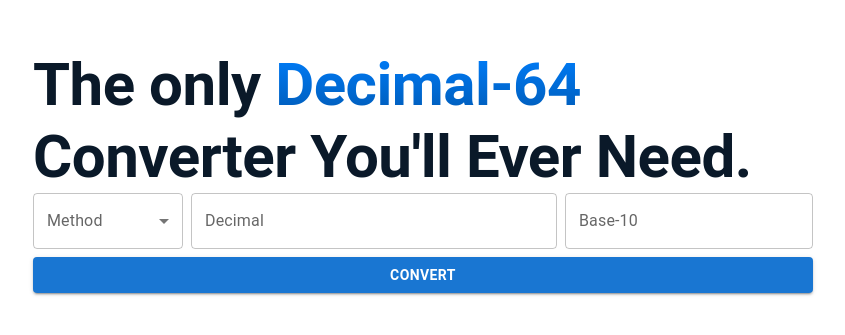
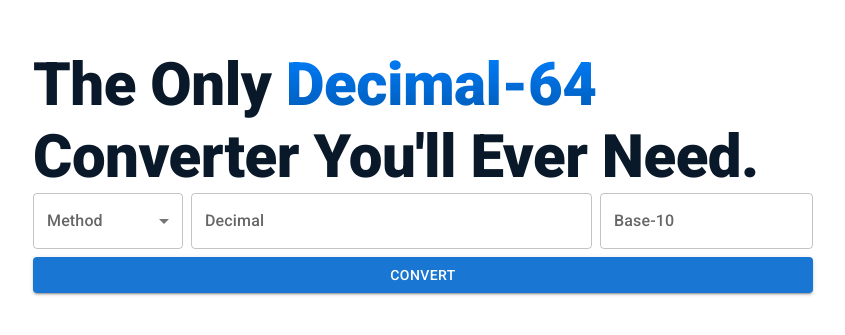
Before and after one commit to Darvvvin/csarch2-mp, a React (Create React App) app in the folder csarch-app/: page / in a window 1280 px wide. Shown: the part 217-552 px from the top of the page, without its empty margins (217-1062 px from the left). Built offline with nearby package versions, Linux system fonts and the light colour scheme.

Commit message:
changed font

```diff
--- a/csarch-app/src/Inputs.jsx
+++ b/csarch-app/src/Inputs.jsx
@@ -1,7 +1,8 @@
 import * as React from 'react';
 import Box from '@mui/material/Box';
 import TextField from '@mui/material/TextField';
-import { Button, Typography } from '@mui/material';
+import { Typography } from '@mui/material';
+import Button from '@mui/material/Button';
 import InputLabel from '@mui/material/InputLabel';
 import MenuItem from '@mui/material/MenuItem';
 import FormControl from '@mui/material/FormControl';
@@ -23,7 +24,7 @@ export default function Inputs() {
             noValidate
             autoComplete="off"
         >
-            <Typography variant='h2'><b>The only <span className='specialColor'>Decimal-64</span> <br />Converter You'll Ever Need.</b></Typography>
+            <Typography variant='h2'><b>The Only <span className='specialColor'>Decimal-64</span> <br />Converter You'll Ever Need.</b></Typography>
             <Box sx={{ display: 'flex', mb: 1 }}>
                 <FormControl sx={{minWidth: 150, mr: 1}}>
                     <InputLabel id="demo-simple-select-label">Method</InputLabel>
@@ -41,7 +42,7 @@ export default function Inputs() {
                 <TextField sx={{ flexGrow: 5, mr: 1 }} id="outlined-basic" type="number" label="Decimal" variant="outlined" />
                 <TextField id="outlined-basic" type="number" label="Base-10" variant="outlined" />
             </Box>
-            <Button variant="contained" sx={{ minWidth: '100%' }}><b>Convert</b></Button>
+            <Button variant="contained" sx={{ minWidth: '100%'}}>Convert</Button>
         </Box>
     );
 }
--- a/csarch-app/src/index.css
+++ b/csarch-app/src/index.css
@@ -1,3 +1,4 @@
+@import url('https://fonts.googleapis.com/css2?family=Roboto:wght@500;900&display=swap');
 .Input {
   min-height: 95vh;
   display: flex;
```
Also changed, not shown: csarch-app/src/App.css (deleted).
